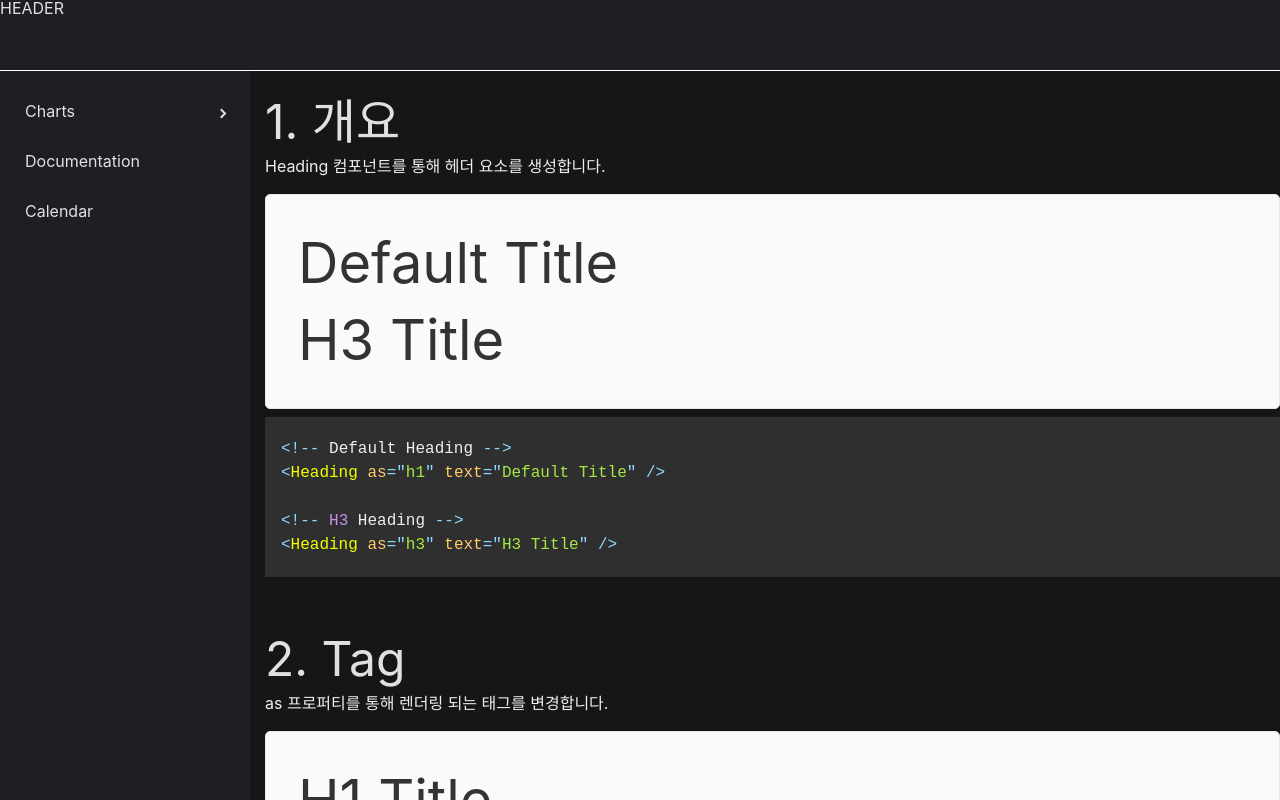
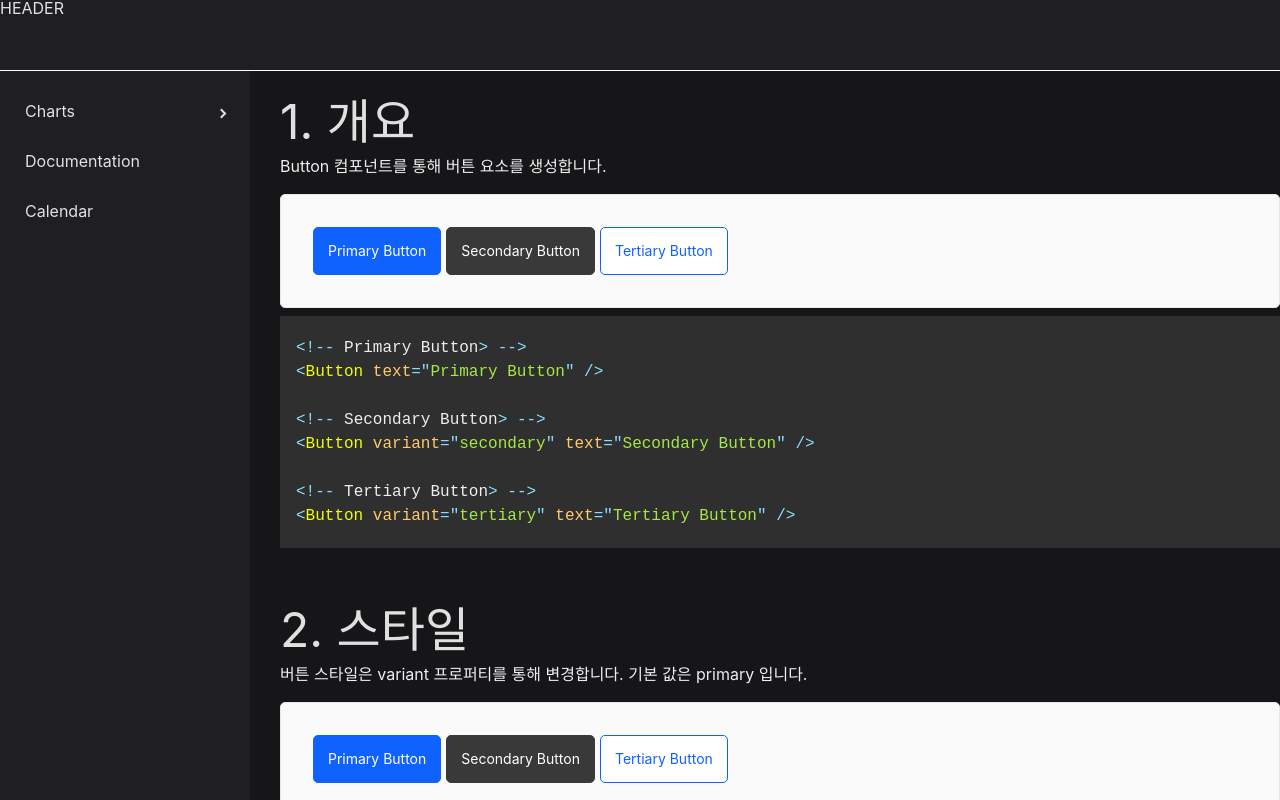
Before and after one commit to dongggggae/_hyun-design-system, a React (Vite) app: page / in a window 1280 px wide. Shown: the top 800 px of the page. Built offline with nearby package versions, Linux system fonts and the light colour scheme.

Commit message:
전체 컴포넌트 스타일 수정

```diff
--- a/src/components/hyun-design-system/button/Button.jsx
+++ b/src/components/hyun-design-system/button/Button.jsx
@@ -59,6 +59,7 @@ const StyledButton = styled.button`
   user-select: none;
   box-shadow: none;
   outline: none;
+  cursor: pointer;
   height: ${(props) => SizesButton[props.size].height};
   font-size: ${(props) => SizesButton[props.size].fontSize};
   line-height: ${(props) => SizesButton[props.size].lineHeight};
--- a/src/components/layout/Main.jsx
+++ b/src/components/layout/Main.jsx
@@ -5,7 +5,7 @@ const StyledMain = styled.main`
   position: relative;
   margin-top: 70px;
   margin-left: 250px;
-  padding: 20px 0 0 15px;
+  padding: 20px 0 0 30px;
 `;
 
 const Main = ({ children }) => {
--- a/src/layouts/Layout.jsx
+++ b/src/layouts/Layout.jsx
@@ -1,7 +1,7 @@
 import Header from '../components/layout/Header';
 import MySidebar from '../components/layout/MySidebar';
 import Main from '../components/layout/Main';
-import Typography from '../pages/components/Typography';
+import Btn from '../pages/components/Btn';
 
 const Layout = () => {
   const PREFIX = 'Wrap';
@@ -10,7 +10,7 @@ const Layout = () => {
       <Header></Header>
       <MySidebar></MySidebar>
       <Main>
-        <Typography></Typography>
+        <Btn></Btn>
       </Main>
     </div>
   );
--- a/src/pages/components/Typography.jsx
+++ b/src/pages/components/Typography.jsx
@@ -1,7 +1,6 @@
 import styled from '@emotion/styled';
 import CodeContainer from '../../components/docs/CodeContainer';
 import Heading from '../../components/hyun-design-system/typography/Heading';
-// import Text from '../../components/hyun-design-system/typography/Text';
 
 const StyledPreview = styled.div`
   display: flex;
```
